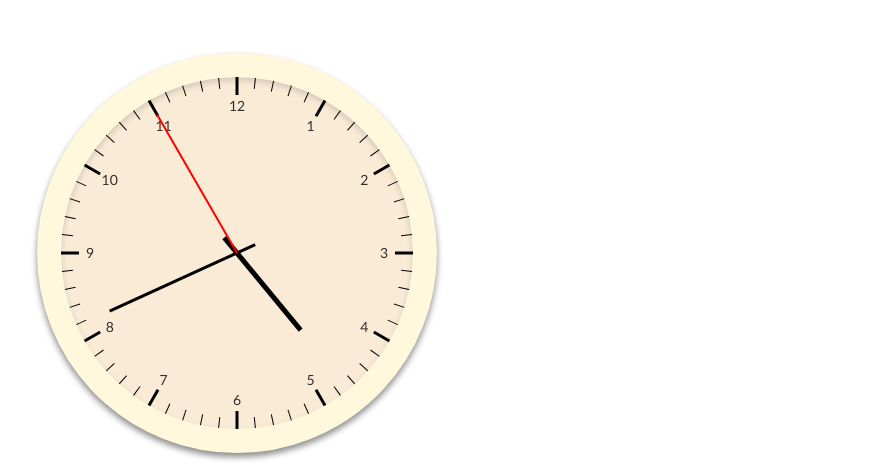
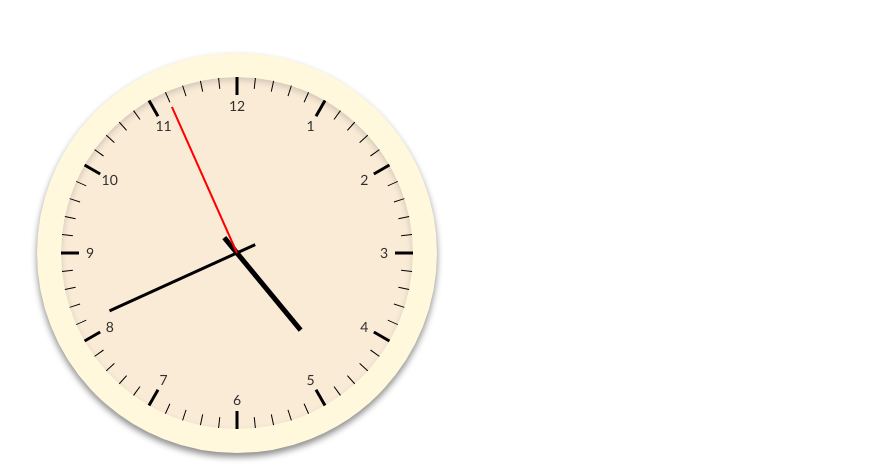
Before and after one commit to saketh-kowtha/time-zone-converter, a Next.js app: page /live-clock in a window 1280 px wide. Shown: the part 121-592 px from the top of the page, without its empty margins (403-1280 px from the left). Built offline with nearby package versions, Linux system fonts and the light colour scheme.

Commit message:
Fixed bug - 1 second behind seconds-hand-dail

```diff
--- a/src/pages/live-clock.js
+++ b/src/pages/live-clock.js
@@ -7,7 +7,14 @@ import { SoundOutlined, NotificationOutlined } from '@ant-design/icons'
 
 
 const LiveClock = () => {
-    const [date, setDate] = useState(new Date())
+
+    const getDate = () => {
+        const date = new Date()
+        date.setSeconds(date.getSeconds() + 1)
+        return date
+    }
+
+    const [date, setDate] = useState(getDate())
 
     const audioRef = useRef()
 
@@ -22,7 +29,7 @@ const LiveClock = () => {
         audioRef.current = new Audio(clock_dial_audio)
         audioRef.current.muted = true
         const intervelId = setInterval(() => {
-            setDate(new Date())
+            setDate(getDate())
             if (!audioRef.current.muted) {
                 audioRef.current.play()
             }
```
Also changed, not shown: 1 other file (tests, documents, lock files or other folders).
